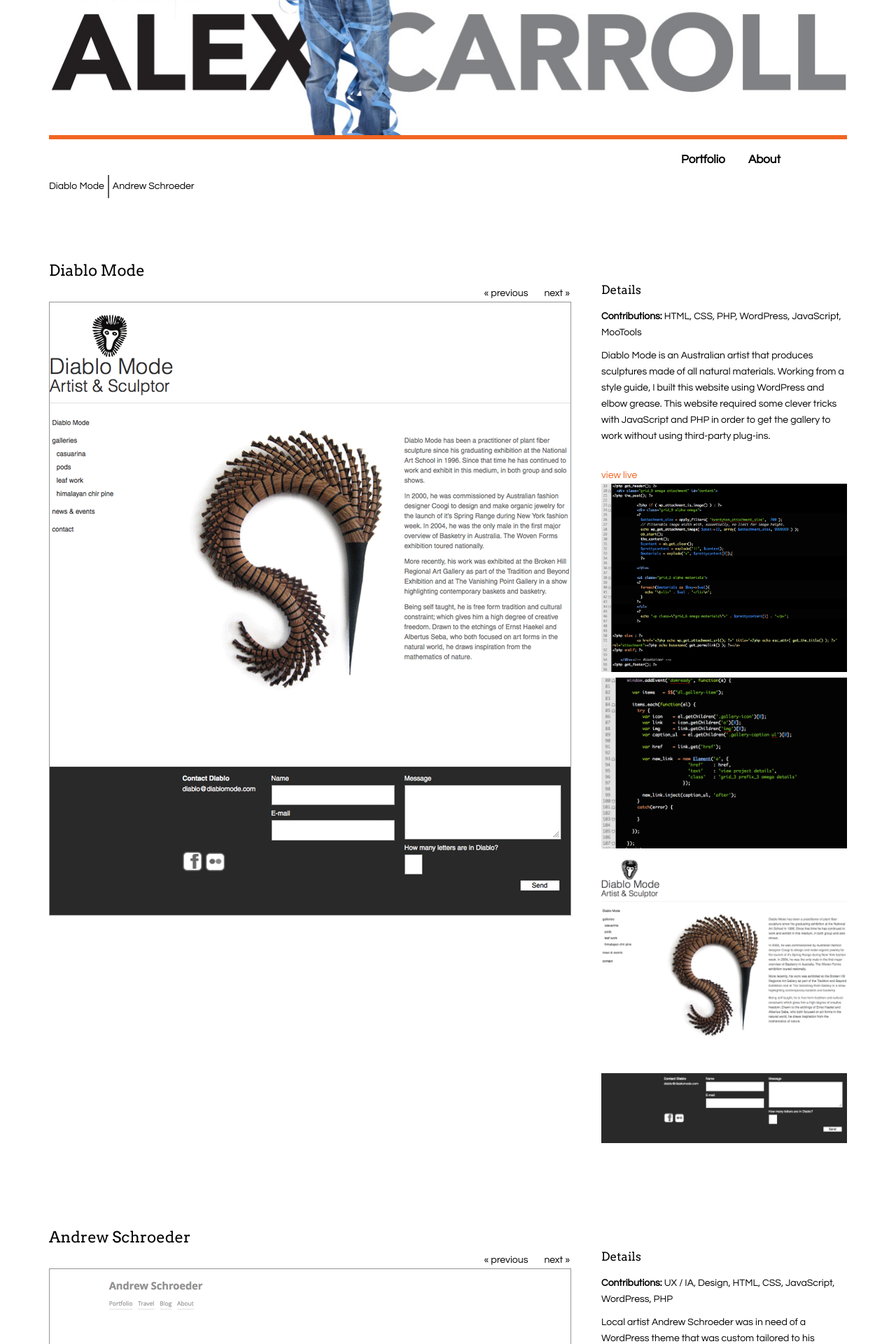
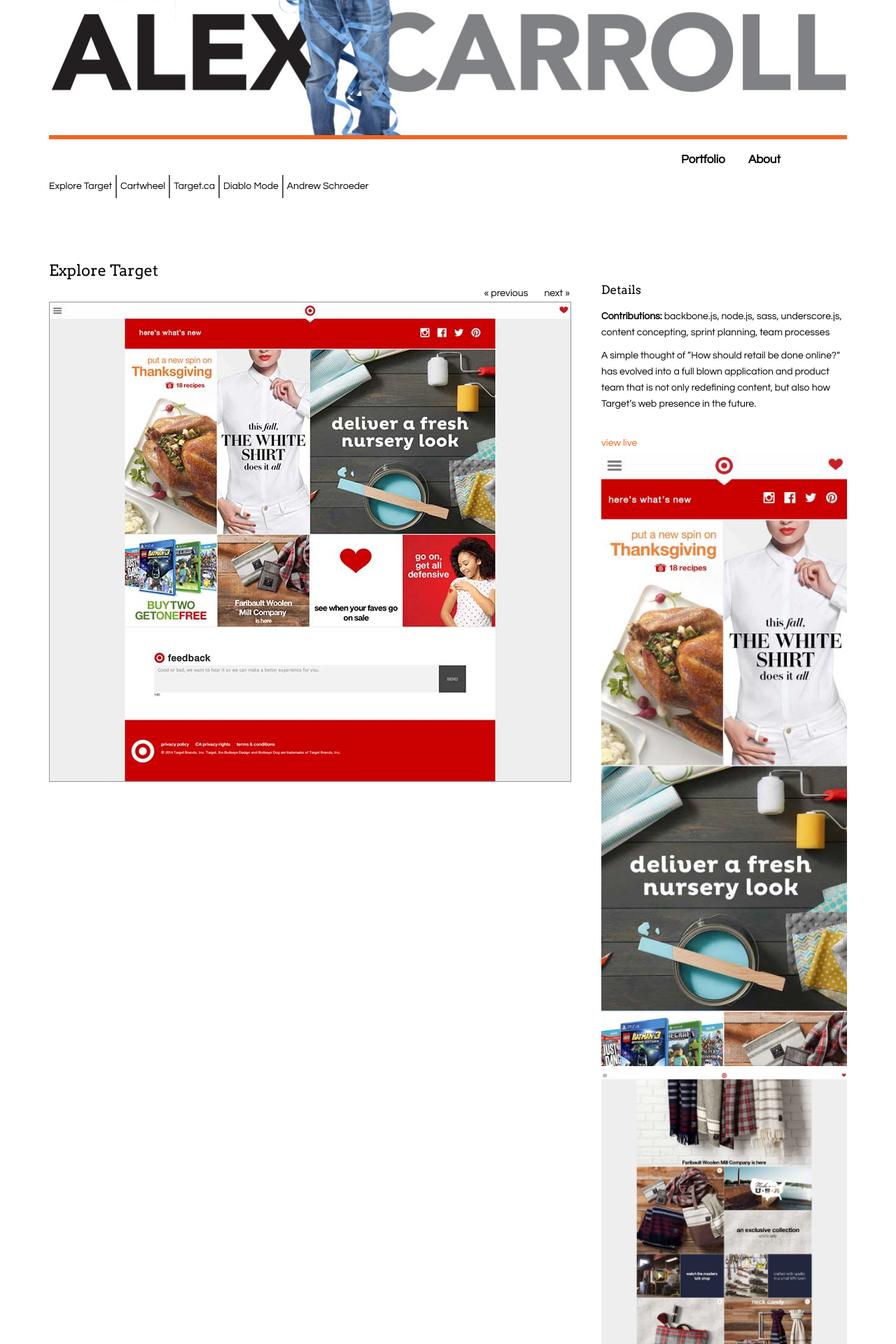
Before and after one commit to alexcarrollmn/portfolio, a PHP site: page / in a window 1280 px wide. Shown: the part 380-2300 px from the top of the page at 70% size. Run offline with PHP 8.4, Linux system fonts and the light colour scheme; some libraries are stand-ins or nearby versions.

Commit message:
content added

```diff
--- a/index.php
+++ b/index.php
@@ -29,12 +29,90 @@
                 </ul>
             </div>
             <ul id="projectNav">
+                <li><a href="#explore" class="expLink">Explore Target</a></li>
+                <li><a href="#cartwheel" class="cwlLink">Cartwheel</a></li>
+                <li><a href="#targetca" class="tcaLink">Target.ca</a></li>
                 <li><a href="#diablomode" class="dmLink">Diablo Mode</a></li>
                 <li><a href="#andrewschroeder" class="asLink">Andrew Schroeder</a></li>
             </ul>
         </nav>
         <div id="pushDiv"></div>
         <div id="content">
+            <article id="explore" class="project">
+                <section>
+                    <h2>Explore Target</h2>
+                    <div class="slider-controls">
+                        <a class="prev" href="#">&laquo; previous</a>
+                        <a class="next" href="#">next &raquo;</a>
+                    </div>
+                    <img src="/images/explore.jpg" class="projectImage" alt="Screenshot of explore.target.com">
+                </section>
+                <aside>
+                    <h3>Details</h3>
+                    <strong>Contributions:</strong> backbone.js, node.js, sass, underscore.js, content concepting, sprint planning, team processes
+                    <p>
+                        A simple thought of &rdquo;How should retail be done online?&ldquo; has evolved into a full blown application and product team that is not only redefining content, but also how Target&rsquo;s web presence in the future.
+                    </p>
+                    <a href="http://explore.target.com" class="liveLink" target="_blank">view live</a>
+
+                    <div class="code-images">
+                        <a href="images/explore-mobile.jpg"><img src="images/explore-mobile.jpg" alt="explore mobile view"></a>
+                        <a href="images/explore-faribault.jpg"><img src="images/explore-faribault.jpg" alt="explore faribault"></a>
+                        <a href="images/explore-faribault-mobile.jpg"><img src="/images/explore-faribault-mobile.jpg" alt="explore faribault mobile view"></a>
+                        <a href="images/explore.jpg"><img src="/images/explore.jpg" class="projectImage" alt="Screenshot of explore.target.com"></a>
+                    </div>
+                </aside>
+            </article>
+            <article id="cartwheel" class="project">
+                <section>
+                    <h2>Cartwheel</h2>
+                    <div class="slider-controls">
+                        <a class="prev" href="#">&laquo; previous</a>
+                        <a class="next" href="#">next &raquo;</a>
+                    </div>
+                    <img src="/images/cartwheel.jpg" class="projectImage" alt="Screenshot of cartwheel.target.com">
+                </section>
+                <aside>
+                    <h3>Details</h3>
+                    <strong>Contributions:</strong> JSP/JSTL, html, css, javascript, agile methodology, story pointing, task assignment
+                    <p>
+                        What started as a simple idea to give fans of Target&rsquo;s facebook page discounted prices turned in to one of the most robust customer facing applications in the retail industry. Millions of users later, the project has been a much larger success than we ever imagined.
+                    </p>
+                    <a href="http://cartwheel.target.com" class="liveLink" target="_blank">view live</a>
+
+                    <div class="code-images">
+                        <a href="images/cartwheel-mobile.jpg"><img src="images/cartwheel-mobile.jpg" alt="cartwheel mobile view"></a>
+                        <a href="images/cartwheel-baby.jpg"><img src="images/cartwheel-baby.jpg" alt="cartwheel browse"></a>
+                        <a href="images/cartwheel-baby-mobile.jpg"><img src="/images/cartwheel-baby-mobile.jpg" alt="cartwheel browse mobile view"></a>
+                        <a href="images/cartwheel.jpg"><img src="/images/cartwheel.jpg" class="projectImage" alt="Screenshot of cartwheel.target.com"></a>
+                    </div>
+                </aside>
+            </article>
+            <article id="targetca" class="project">
+                <section>
+                    <h2>Target.ca</h2>
+                    <div class="slider-controls">
+                        <a class="prev" href="#">&laquo; previous</a>
+                        <a class="next" href="#">next &raquo;</a>
+                    </div>
+                    <img src="/images/targetca.jpg" class="projectImage" alt="Screenshot of www.target.ca">
+                </section>
+                <aside>
+                    <h3>Details</h3>
+                    <strong>Contributions:</strong> Custom multi-language framework, akamai integration, server infrastructure, bing api, development infrustracture, javascript, less, php, deployment scripts in capistrano, source control management
+                    <p>
+                        When Target opened the stores in Canada it was our team that was tasked to design and build the fully-responsive website. I set up the server infrastructure behind a load balancer and set up the main frameworks in php and javascript.
+                    </p>
+                    <a href="http://www.target.ca" class="liveLink" target="_blank">view live</a>
+
+                    <div class="code-images">
+                        <a href="images/targetca-mobile.jpg"><img src="images/targetca-mobile.jpg" alt="target.ca mobile view"></a>
+                        <a href="images/targetca-sl.jpg"><img src="images/targetca-sl.jpg" alt="target.ca store locator"></a>
+                        <a href="images/targetca-sl-mobile.jpg"><img src="/images/targetca-sl-mobile.jpg" alt="target.ca store locator mobile view"></a>
+                        <a href="images/targetca.jpg"><img src="/images/targetca.jpg" class="projectImage" alt="Screenshot of www.target.ca"></a>
+                    </div>
+                </aside>
+            </article>
             <article id="diablomode" class="project">
                 <section>
                     <h2>Diablo Mode</h2>
@@ -81,90 +159,18 @@
                     </div>
                 </aside>
             </article>
-        <!--
-        <article id="twenty20" class="project">
-          <section>
-            <h2>Twenty/20 Audio</h2>
-            <div class="slider-controls">
-              <a class="prev" href="#">&laquo; previous</a>
-              <a class="next" href="#">next &raquo;</a>
-            </div>
-            <img src="/images/twenty20.png" class="projectImage" alt="Twenty20">
-          </section>
-          <aside>
-            <h3>Details</h3>
-            <strong>Contributions:</strong> HTML, CSS, PHP, WordPress, UX / IA
-            <p>
-              Twenty/20 Audio is a new company that mixes and masters audio for local and national artists. Starting with a logo design, I designed the website so that it would be a clean and functional website that met and exceeded requests from the client.
-            </p>
-            <a href="http://www.twenty20audio.com" class="liveLink" target="_blank">view live</a>
-            <div class="code-images">
-              <a href="/images/twenty20layout.png"><img src="/images/twenty20layout.png" alt="Twenty 20 Audio"></a>
-              <a href="/images/twenty20code1.png"><img src="/images/twenty20code1.png" alt="Twenty 20 Audio"></a>
-              <a href="/images/twenty20.png"><img src="/images/twenty20.png" alt="Twenty 20 Audio"></a>
-            </div>
-          </aside>
-        </article>
-
-        <article id="slurp" class="project">
-          <section>
-            <h2>Slurp! 2010</h2>
-            <div class="slider-controls">
-              <a class="prev" href="#">&laquo; previous</a>
-              <a class="next" href="#">next &raquo;</a>
-            </div>
-            <img src="/images/slurp.jpg" class="projectImage" alt="Slurp">
-          </section>
-          <aside>
-            <h3>Details</h3>
-            <strong>Contributions:</strong> HTML, CSS, PHP, WordPress
-            <p>
-              Grandpa-George holds an annual Soup Party for friends and family. As a member of the development team, I worked on creating a pixel-perfect build for the web presence of this event.
-            </p>
-            <a href="http://slurp.grandpa-george.com/" class="liveLink" target="_blank">view live</a>
-            <div class="code-images">
-              <a href="images/slurpcode1.png"><img src="images/slurpcode1.png" alt="Slurpcode1"></a>
-              <a href="images/slurpcode2.png"><img src="images/slurpcode2.png" alt="Slurpcode2"></a>
-              <a href="/images/slurp.jpg"><img src="/images/slurp.jpg" alt="Slurp"></a>
-            </div>
-          </aside>
-        </article>
-
-        <article id="learningwco" class="project">
-          <section>
-            <h2>Learning WCO</h2>
-            <div class="slider-controls">
-              <a class="prev" href="#">&laquo; previous</a>
-              <a class="next" href="#">next &raquo;</a>
-            </div>
-            <img src="/images/wco.png" class="projectImage" alt="Learning WCO">
-          </section>
-          <aside>
-            <h3>Details</h3>
-            <strong>Contributions:</strong> Designer, HTML, CSS, PHP
-            <p>
-              Learning WCO is a tool built for training on a web-based program called WebCheckout for new employees to the Art Institutes International Minnesota’s Equipment Cage. The training consists of instructional videos, written descriptions, and a test.
-            </p>
-            <a href="http://www.alexcarrollmn.com/wco" class="liveLink" target="_blank">view live</a>
-            <div class="code-images">
-              <a href="/images/wcocode1.png"><img src="/images/wcocode1.png" alt="WCOcode1"></a>
-              <a href="/images/wcohome.png"><img src="/images/wcohome.png" alt="WCO home"></a>
-              <a href="/images/wcotest.png"><img src="/images/wcotest.png" alt="WCO test"></a>
-              <a href="/images/wco.png"><img src="/images/wco.png" alt="WCO"></a>
-            </div>
-          </aside>
-        </article>
-        -->
         </div>
         <footer>
             <section id="about">
                 <h2>About Alex Carroll</h2>
                 <p>Understanding how people interact with electronic interfaces is a passion of mine; from the most mundane to the highly interactive, they all interest me. As a web developer, I draw inspiration from code that is treated equally important as design.</p>
+                <!--
                 <ul>
                 <li><a href="http://www.twitter.com/#!/alexcarrollmn">@alexcarrollmn</a></li>
                 <li><a href="http://www.linkedin.com/pub/alex-carroll/8/4ba/588">LinkedIn</a></li>
                 <li><a href="https://github.com/alexcarrollmn">Github</a></li>
             </ul>
+        -->
     </section>
     <section id="resume">
         <h2>Resume</h2>
```
Also changed, not shown: images/cartwheel-baby-mobile.jpg (added), images/cartwheel-baby.jpg (added), images/cartwheel-mobile.jpg (added), images/cartwheel.jpg (added), images/explore-faribault-mobile.jpg (added), images/explore-faribault.jpg (added), images/explore-mobile.jpg (added), images/explore.jpg (added), images/targetca-mobile.jpg (added), images/targetca-sl-mobile.jpg (added), images/targetca-sl.jpg (added), images/targetca.jpg (added). Lines whose indentation alone changed are shown as unchanged.
